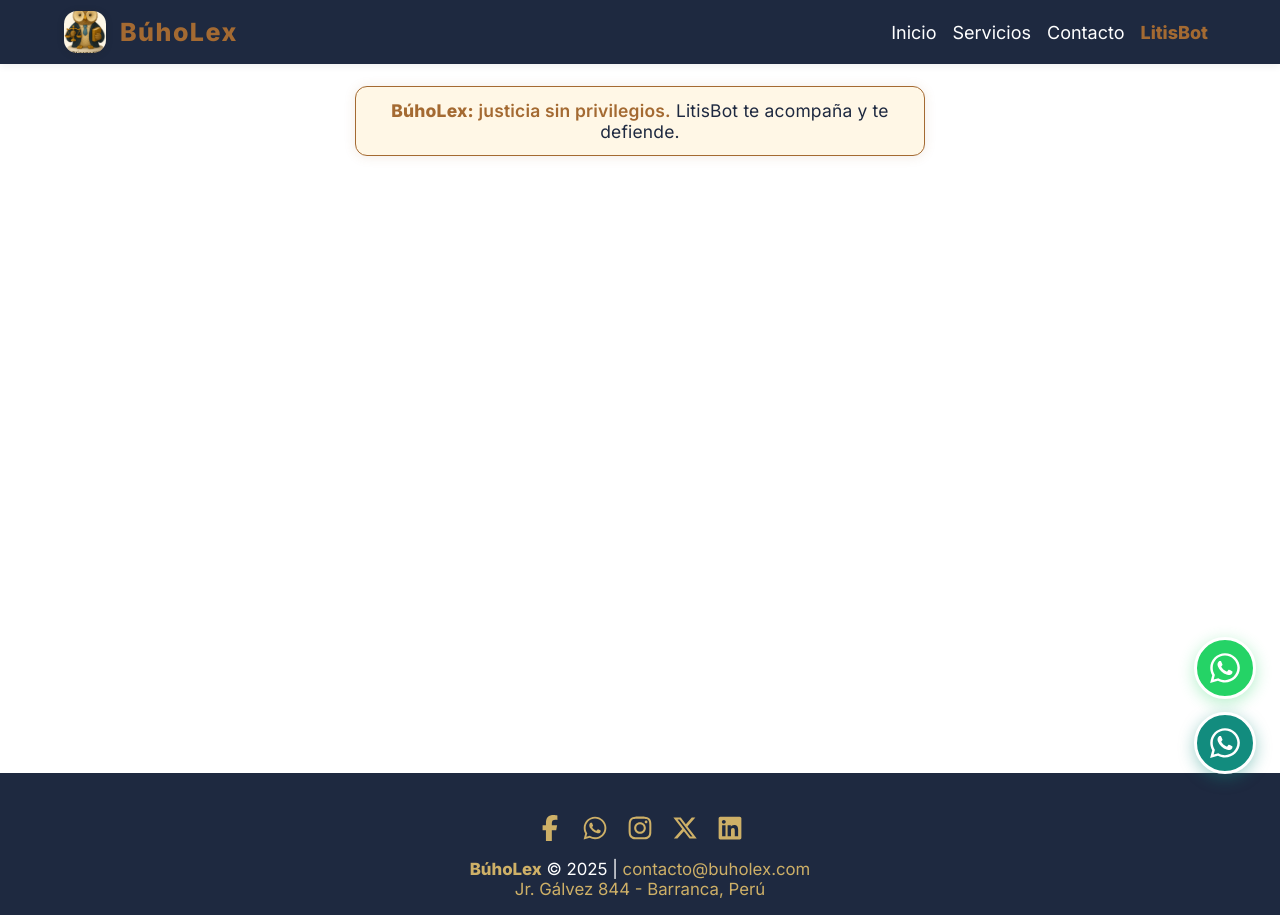
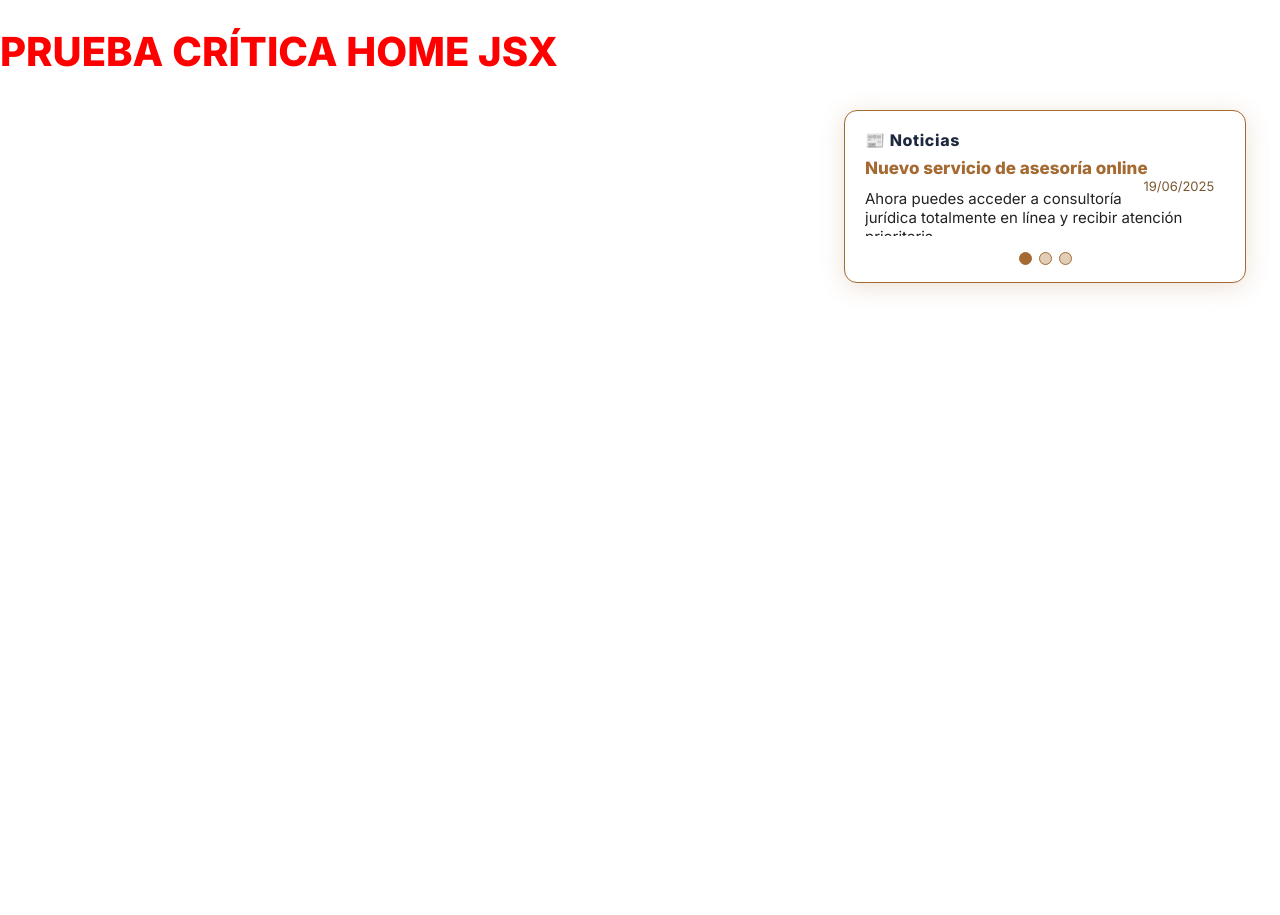
Before and after one commit to ebrunofrei/buholex, a React (Vite) app: page / in a window 1280 px wide. After the commit the page ends 827 px from the top, so only its background shows below. Built offline with nearby package versions, Linux system fonts and the light colour scheme.

Commit message:
Prueba crítica: forzar render de Home.jsx desde App.jsx

```diff
--- a/src/App.jsx
+++ b/src/App.jsx
@@ -1,45 +1,10 @@
 import React from "react";
-import Navbar from "./components/Navbar";
-import BannerEslogan from "./components/BannerEslogan";
-import Footer from "./components/Footer";
-import WhatsAppFloat from "./components/WhatsAppFloat";
-// Si usas react-router-dom, importa aquí tus rutas/páginas
-// import { Routes, Route } from "react-router-dom";
-// import Home from "./pages/Home";
-// import Nosotros from "./pages/Nosotros";
-// import Servicios from "./pages/Servicios";
-// import Contacto from "./pages/Contacto";
+import Home from "./pages/Home";
 
 function App() {
   return (
     <div>
-      <Navbar />
-      <BannerEslogan />
-
-      <main
-        style={{
-          minHeight: "70vh",
-          padding: "32px 12px 0 12px",
-          maxWidth: 980,
-          margin: "0 auto"
-        }}
-      >
-        {/* Aquí puedes usar rutas o un componente de página */}
-        {/* Si usas rutas: */}
-        {/*
-        <Routes>
-          <Route path="/" element={<Home />} />
-          <Route path="/nosotros" element={<Nosotros />} />
-          <Route path="/servicios" element={<Servicios />} />
-          <Route path="/contacto" element={<Contacto />} />
-        </Routes>
-        */}
-        {/* O si es una sola página: */}
-        {/* <Home /> */}
-      </main>
-
-      <Footer />
-      <WhatsAppFloat />
+      <Home />
     </div>
   );
 }
--- a/src/pages/Home.jsx
+++ b/src/pages/Home.jsx
@@ -3,26 +3,9 @@ import CarruselNoticias from "../components/CarruselNoticias";
 
 export default function Home() {
   return (
-    <div style={{ width: "100%", textAlign: "center", position: "relative" }}>
+    <div>
+      <h1 style={{color: "red", fontSize: 40}}>PRUEBA CRÍTICA HOME JSX</h1>
       <CarruselNoticias />
-      <h1 style={{
-        fontSize: "2.2rem",
-        fontWeight: 800,
-        margin: "46px 0 18px 0",
-        color: "#1E2940",
-        letterSpacing: 1.2
-      }}>
-        Bienvenido a <span style={{ color: "#a46a32" }}>BúhoLex</span>
-      </h1>
-      <h2 style={{
-        fontSize: "1.15rem",
-        fontWeight: 500,
-        color: "#a46a32",
-        margin: "0 0 24px 0"
-      }}>
-        Soluciones jurídicas inteligentes y accesibles para todos
-      </h2>
-      <hr style={{ marginBottom: 32 }} />
     </div>
   );
 }
```
